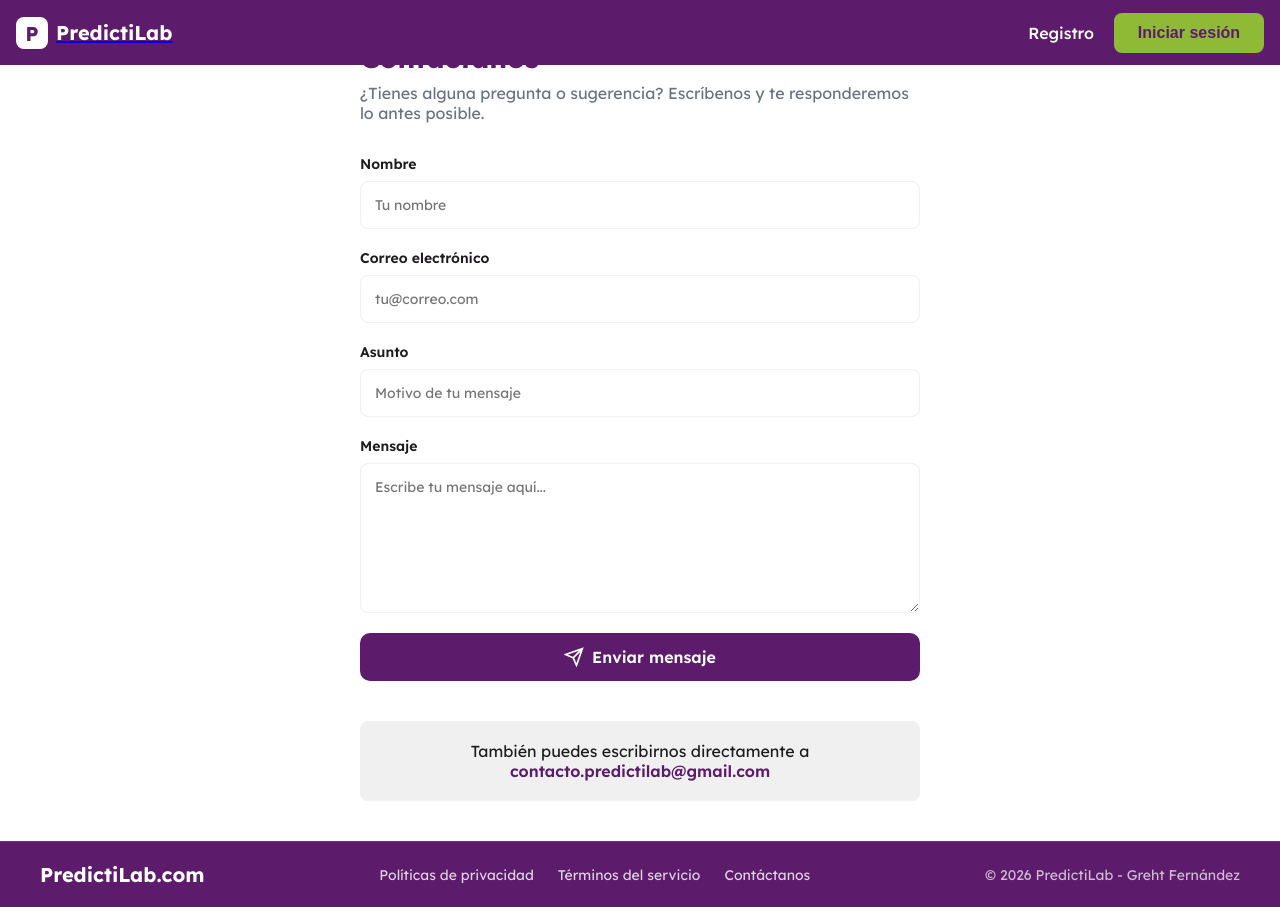
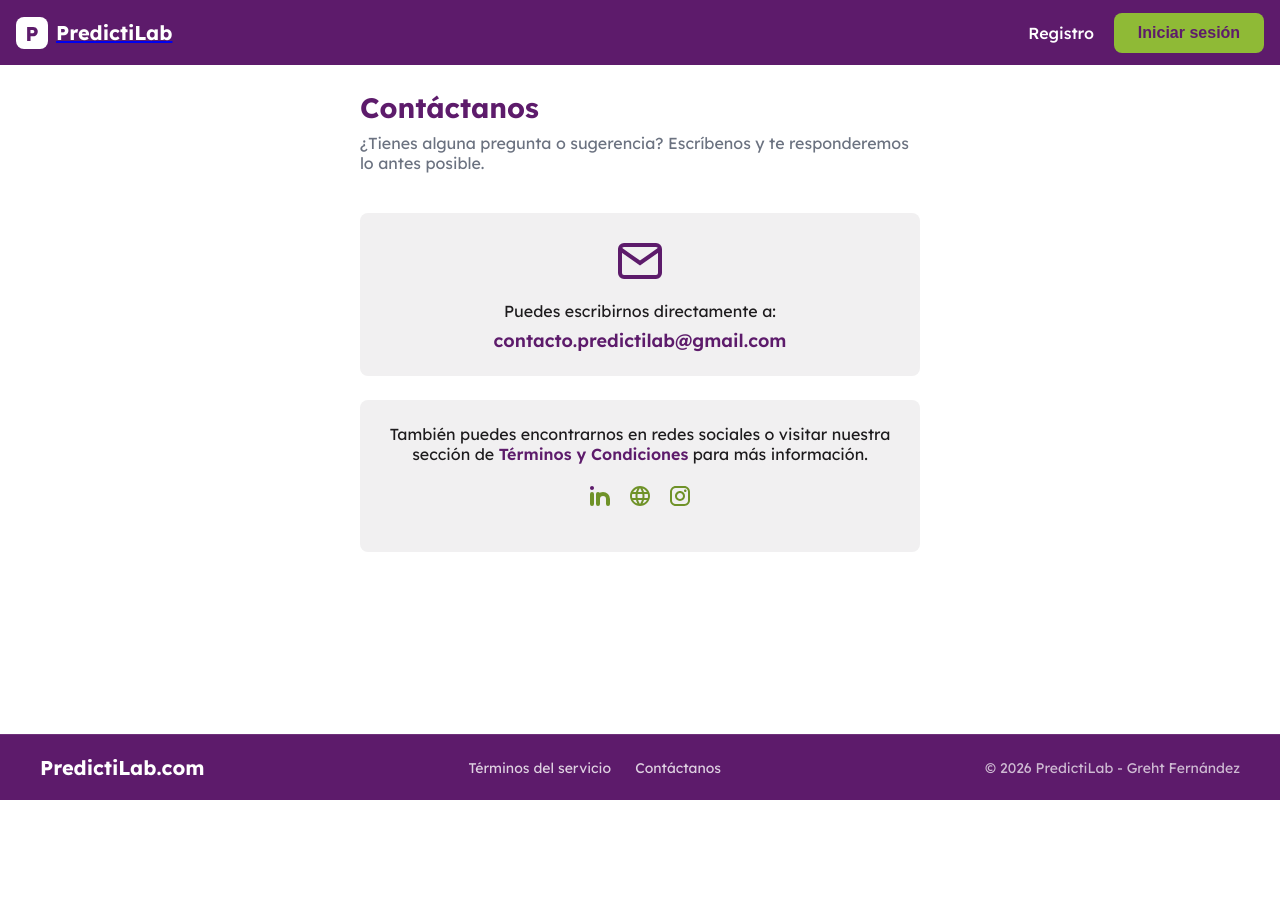
Before and after one commit to greht/greht.github.io, a website: page contacto.html in a window 1280 px wide. After the commit the page ends 800 px from the top, so only its background shows below. Drawn offline with nearby package versions, Linux system fonts and the light colour scheme.

Commit message:
8 jun 16 11

```diff
--- a/CSS/contact.css
+++ b/CSS/contact.css
@@ -1,7 +1,7 @@
 .contact-page {
     max-width: 600px;
     margin: 0 auto;
-    padding: 40px 20px;
+    padding: 90px 20px;
     min-height: calc(100vh - 200px);
 }
 
@@ -17,79 +17,36 @@
     margin-bottom: 32px;
 }
 
-.contact-form {
-    display: flex;
-    flex-direction: column;
-    gap: 20px;
-}
-
-.form-group {
-    display: flex;
-    flex-direction: column;
-    gap: 8px;
-}
-
-.form-group label {
-    color: var(--color-text);
-    font-weight: 600;
-    font-size: 14px;
-}
-
-.form-group input,
-.form-group textarea {
-    padding: 14px;
-    border: 1px solid var(--color-bg-secundary);
-    border-radius: 8px;
-    font-family: var(--font-primary);
-    font-size: 14px;
-    transition: all 0.2s ease;
-}
-
-.form-group input:focus,
-.form-group textarea:focus {
-    outline: none;
-    border-color: var(--color-primary);
-    box-shadow: 0 0 0 3px rgba(93, 27, 107, 0.1);
-}
-
-.form-group textarea {
-    min-height: 150px;
-    resize: vertical;
-}
-
-.btn-submit {
-    padding: 14px 24px;
-    background: var(--color-primary);
-    color: var(--color-bg);
-    border: none;
-    border-radius: 10px;
-    font-family: var(--font-primary);
-    font-size: 16px;
-    font-weight: 600;
-    cursor: pointer;
-    transition: all 0.3s ease;
-    display: flex;
-    align-items: center;
-    justify-content: center;
-    gap: 8px;
-}
-
-.btn-submit:hover {
-    filter: brightness(1.1);
-    transform: translateY(-2px);
-}
-
 .contact-info {
     margin-top: 40px;
-    padding: 20px;
+    padding: 24px;
     background: var(--color-bg-secundary);
     border-radius: 8px;
     text-align: center;
+    display: flex;
+    flex-direction: column;
+    align-items: center;
+}
+
+.contact-info svg {
+    margin-bottom: 16px;
 }
 
 .contact-info p {
     color: var(--color-text);
-    margin: 0;
+    margin: 0 0 8px 0;
+}
+
+.contact-email {
+    color: var(--color-primary);
+    font-size: 18px;
+    font-weight: 600;
+    text-decoration: none;
+    transition: all 0.2s ease;
+}
+
+.contact-email:hover {
+    text-decoration: underline;
 }
 
 .contact-info a {
--- a/CSS/styles.css
+++ b/CSS/styles.css
@@ -926,7 +926,6 @@ p {
   scrollbar-color: var(--color-accent) var(--color-bg-secundary);
 }
 
-
 .disabled-feature {
   display: none;
 }
--- a/CSS/tyc.css
+++ b/CSS/tyc.css
@@ -1,7 +1,37 @@
+:root {
+  --color-primary: #5d1b6b;
+  --color-primary-100: #f8edfc;
+  --color-accent: #8fba36;
+  --color-accent-100: #f0fdf4;
+  --color-secondary: #8fba36;
+  --color-bg: #ffffff;
+  --color-text: #1d1b1d;
+  --color-text-secundary: #6b7280;
+  --color-bg-secundary: #f1f0f1;
+  --color-bg-secondary-2: #f8f8f8;
+  --color-line-navbar-secondary: #eee;
+  --color-top-card: #f9fafb;
+  --color-grey-200: #cccacd;
+  --color-yellow-1: #ca8a04;
+  --color-yellow-100: #fefce8;
+  --color-grey-300: #a7a2a8;
+
+  --color-gold: #ffd700;
+  --color-silver: #c0c0c0;
+  --color-bronze: #cd7f32;
+
+  --font-primary: "Lexend", sans-serif;
+}
+
+body {
+  flex: 1;
+  background: var(--color-bg-secondary-2);
+}
+
 .legal-page {
   max-width: 800px;
   margin: 0 auto;
-    padding: 40px 20px;
+  padding: 90px 20px;
   min-height: calc(100vh - 200px);
 }
 
--- a/contacto.html
+++ b/contacto.html
@@ -1,27 +1,39 @@
-<!DOCTYPE html>
+<!doctype html>
 <html lang="es">
   <head>
-    <meta charset="UTF-8">
-    <meta name="viewport" content="width=device-width, initial-scale=1.0">
-    <link rel="preconnect" href="https://fonts.googleapis.com">
-    <link rel="preconnect" href="https://fonts.gstatic.com" crossorigin>
-    <link href="https://fonts.googleapis.com/css2?family=Lexend:wght@100..900&display=swap" rel="stylesheet">
-    <link rel="stylesheet" href="CSS/styles.css">
-    <link rel="stylesheet" href="CSS/footer.css">
-    <link rel="stylesheet" href="CSS/contact.css">
+    <meta charset="UTF-8" />
+    <meta name="viewport" content="width=device-width, initial-scale=1.0" />
+    <link rel="preconnect" href="https://fonts.googleapis.com" />
+    <link rel="preconnect" href="https://fonts.gstatic.com" crossorigin />
+    <link
+      href="https://fonts.googleapis.com/css2?family=Lexend:wght@100..900&display=swap"
+      rel="stylesheet"
+    />
+    <link rel="stylesheet" href="CSS/styles.css" />
+    <link rel="stylesheet" href="CSS/footer.css" />
+    <link rel="stylesheet" href="CSS/contact.css" />
     <title>Contacto - PredictiLab</title>
   </head>
   <body>
     <header class="navbar">
       <div class="logo">
         <a href="index.html" class="logo">
-                <img class="logo-icon" src="assets/images/Fondo-blanco.svg" alt="Logo PredictiLab">
+          <img
+            class="logo-icon"
+            src="assets/images/Fondo-blanco.svg"
+            alt="Logo PredictiLab"
+          />
           <span class="logo-text">PredictiLab</span>
         </a>
       </div>
       <div class="nav-actions">
         <a href="register.html" class="nav-link">Registro</a>
-            <button class="btn btn-primary" onclick="window.location.href='login.html'">Iniciar sesión</button>
+        <button
+          class="btn btn-primary"
+          onclick="window.location.href = 'login.html'"
+        >
+          Iniciar sesión
+        </button>
       </div>
     </header>
 
@@ -29,38 +41,56 @@
         <h1>Contáctanos</h1>
         <p class="subtitle">¿Tienes alguna pregunta o sugerencia? Escríbenos y te responderemos lo antes posible.</p>
 
-        <form class="contact-form" id="contactForm">
-            <div class="form-group">
-                <label for="name">Nombre</label>
-                <input type="text" id="name" name="name" placeholder="Tu nombre" required>
+        <div class="contact-info">
+            <svg width="48" height="48" viewBox="0 0 24 24" fill="none" stroke="var(--color-primary)" stroke-width="2">
+                <path d="M4 4h16c1.1 0 2 .9 2 2v12c0 1.1-.9 2-2 2H4c-1.1 0-2-.9-2-2V6c0-1.1.9-2 2-2z"/>
+                <polyline points="22,6 12,13 2,6"/>
+            </svg>
+            <p>Puedes escribirnos directamente a:</p>
+            <a href="mailto:contacto.predictilab@gmail.com" class="contact-email">contacto.predictilab@gmail.com</a>
         </div>
 
-            <div class="form-group">
-                <label for="email">Correo electrónico</label>
-                <input type="email" id="email" name="email" placeholder="tu@correo.com" required>
+        <div class="contact-info" style="margin-top: 24px;">
+            <p>También puedes encontrarnos en redes sociales o visitar nuestra sección de <a href="tyc.html">Términos y Condiciones</a> para más información.</p>
+
+            <div class="social-icons">
+                <a
+                    href="https://www.linkedin.com/in/grehtlingmar-fernandez"
+                    target="_blank"
+                    rel="noopener noreferrer"
+                    aria-label="LinkedIn de Greht Fernández"
+                    >
+                    <svg class="icon-rrss">
+                        <use href="assets/icons/icons.svg#icon-linkedin"></use>
+                    </svg>
+                </a>
+
+                <a
+                    href="https://grehtcreativa.com/"
+                    target="_blank"
+                    rel="noopener noreferrer"
+                    aria-label="LinkedIn de Greht Fernández"
+                    >
+                    <svg class="icon-rrss">
+                        <use href="assets/icons/icons.svg#icon-web""></use>
+                    </svg>
+                </a>
+
+                <a
+                    href="https://www.instagram.com/grehtfernandez/"
+                    target="_blank"
+                    rel="noopener noreferrer"
+                    aria-label="LinkedIn de Greht Fernández"
+                    >
+                    <svg class="icon-rrss">
+                        <use href="assets/icons/icons.svg#icon-ig"></use>
+                    </svg>
+                </a>
+
+            </div>
         </div>
 
-            <div class="form-group">
-                <label for="subject">Asunto</label>
-                <input type="text" id="subject" name="subject" placeholder="Motivo de tu mensaje" required>
-            </div>
 
-            <div class="form-group">
-                <label for="message">Mensaje</label>
-                <textarea id="message" name="message" placeholder="Escribe tu mensaje aquí..." required></textarea>
-            </div>
-
-            <button type="submit" class="btn-submit">
-                <svg width="20" height="20" viewBox="0 0 24 24" fill="none" stroke="currentColor" stroke-width="2">
-                    <path d="M22 2L11 13M22 2l-7 20-4-9-9-4 20-7z"/>
-                </svg>
-                Enviar mensaje
-            </button>
-        </form>
-
-        <div class="contact-info">
-            <p>También puedes escribirnos directamente a <a href="mailto:contacto.predictilab@gmail.com">contacto.predictilab@gmail.com</a></p>
-        </div>
     </main>
 
     <footer class="footer-system">
@@ -69,7 +99,6 @@
           <span class="logo-text">PredictiLab.com</span>
         </div>
         <div class="footer-center">
-                <a href="politica.html">Políticas de privacidad</a>
           <a href="tyc.html">Términos del servicio</a>
           <a href="contacto.html">Contáctanos</a>
         </div>
@@ -78,44 +107,5 @@
         </div>
       </div>
     </footer>
-
-    <script src="https://cdn.jsdelivr.net/npm/@emailjs/browser@4/dist/email.min.js"></script>
-    <script>
-        (function() {
-            emailjs.init("kDUVLeIy3OEaWx0r4");
-        })();
-    </script>
-    <script>
-        document.getElementById('contactForm').addEventListener('submit', function(e) {
-            e.preventDefault();
-
-            const name = document.getElementById('name').value;
-            const email = document.getElementById('email').value;
-            const subject = document.getElementById('subject').value;
-            const message = document.getElementById('message').value;
-
-            const btn = document.querySelector('.btn-submit');
-            btn.textContent = 'Enviando...';
-            btn.disabled = true;
-
-            emailjs.send('service_ysjiifb', 'template_4akv3k7', {
-                title: subject,
-                name: name,
-                email: email,
-                time: new Date().toLocaleString('es-ES'),
-                message: message
-            })
-            .then(function() {
-                alert('¡Mensaje enviado con éxito! Te responderemos pronto.');
-                document.getElementById('contactForm').reset();
-                btn.innerHTML = '<svg width="20" height="20" viewBox="0 0 24 24" fill="none" stroke="currentColor" stroke-width="2"><path d="M22 2L11 13M22 2l-7 20-4-9-9-4 20-7z"/></svg> Enviar mensaje';
-                btn.disabled = false;
-            }, function(error) {
-                alert('Hubo un error al enviar el mensaje. Por favor intenta de nuevo.');
-                btn.innerHTML = '<svg width="20" height="20" viewBox="0 0 24 24" fill="none" stroke="currentColor" stroke-width="2"><path d="M22 2L11 13M22 2l-7 20-4-9-9-4 20-7z"/></svg> Enviar mensaje';
-                btn.disabled = false;
-            });
-        });
-    </script>
   </body>
 </html>
```
Also changed, not shown: config/admin.js (added, +15 -0 lines), html/admin.html (+16 -13 lines), index.html (+0 -1 lines), js/services/admin/tournament-ui.js (+21 -0 lines), login.html (+1 -2 lines), register.html (+0 -1 lines), tyc.html (+0 -1 lines), 1 other file. Lines whose indentation alone changed are shown as unchanged.
